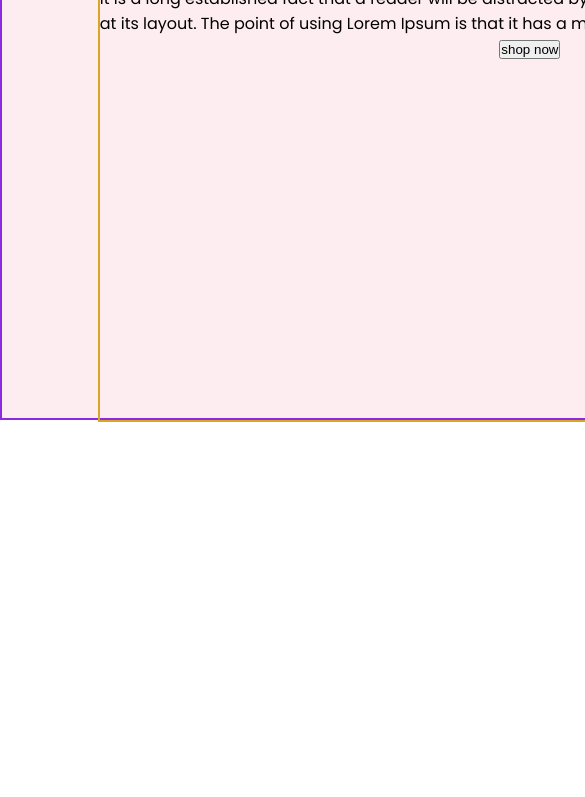
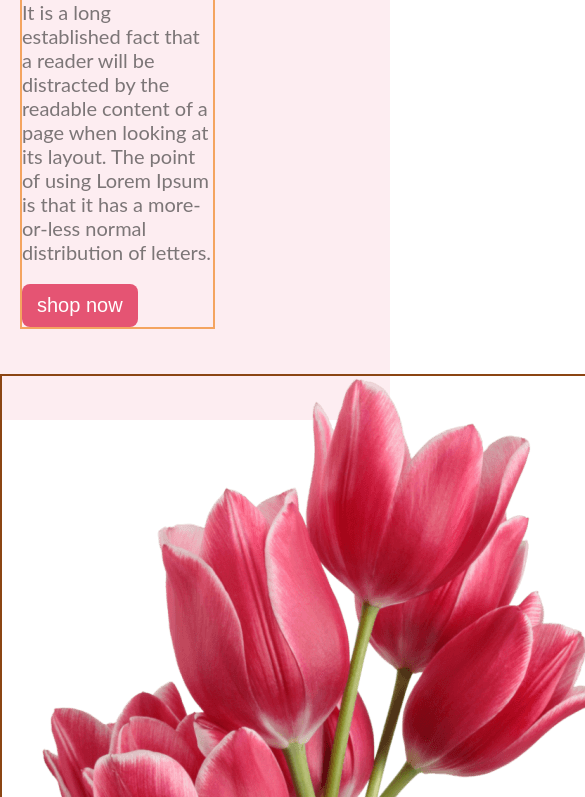
Before and after one commit to joinalpro/flower-shop-responsive, a plain HTML site: page index.html in a window 390 px wide. Shown: the part 430-1227 px from the top of the page, 585 px wide, since content can reach past the window. Before the commit the page ends 854 px from the top, so only its background shows below. Drawn offline with Linux system fonts and the light colour scheme.

Commit message:
banner content

```diff
--- a/index.html
+++ b/index.html
@@ -16,12 +16,11 @@
                 <p>It is a long established fact that a reader will be distracted by the readable content of a page when
                     looking at its layout. The point of using Lorem Ipsum is that it has a more-or-less normal
                     distribution of letters.</p>
-                <div class="btn-container">
-                    <button>shop now</button>
-                </div>
+                <button class="btn-primary">shop now</button>
             </div>
+
             <div class="banner-image-container">
-
+                <img src="./images/banner-image.png" alt="">
             </div>
         </div>
     </header>
--- a/styles/style.css
+++ b/styles/style.css
@@ -20,7 +20,6 @@ body {
     /* max-width: 1440px; */
     height: 850px;
     margin: 0 auto;
-    border: 2px solid blueviolet;
     background: rgba(229, 84, 115, 0.1);
 
 }
@@ -29,7 +28,6 @@ body {
     width: 90%;
     height:850px;
     margin: 0 auto;
-    border: 2px solid goldenrod;
 }
 .banner-text-container {
     width: 50%;
@@ -37,15 +35,60 @@ body {
     height: 850px;
     display: flex;
     flex-direction: column;
-    justify-content: center;
-    align-items: center;
+    justify-content:center;
+    align-items: start;
+    margin-left: 20px;
 }
-.banner-text-container button {
+.banner-text-container h1 {
+    margin-bottom: 20px;
+    color: rgb(39, 39, 39);
+    font-size: 4.5rem;
+    font-weight: 800;
+}
+.banner-text-container p {
+    color: rgba(39, 39, 39, 0.6);
+    font-family: Lato;
+    font-size: 1.25rem;
+    font-weight: 400;
+    margin-bottom: 20px;
+}
+.banner-image-container {
+
+    width: 635px;
+    height: 800px;
+    margin-top: 45px;
 
 }
-.banner-image-container {
-    width: 50%;
-    /* border: 2px solid tomato; */
-    height: 850px;
+.btn-primary {
+    padding: 10px 15px;
+    border: none;
+    border-radius: 5px;
+    font-size: 20px;
+    border-radius: 8px;
+    background: rgb(229, 84, 115);
+    color:white;
+}
 
+@media screen and (max-width:576px) {
+        .banner-content {
+            flex-direction: column;
+        }
+        .banner-content {
+            width: auto;
+        }
+        .banner-text-container {
+            border: 2px solid sandybrown;
+
+        }
+        .banner-text-container h1 {
+            font-size: 45px;
+        }
+        .banner-section-container {
+            width: 100%;
+            height: auto;
+        }
+        .banner-image-container img{
+            border: 2px solid saddlebrown;
+            width: auto;
+        }
 }
```
